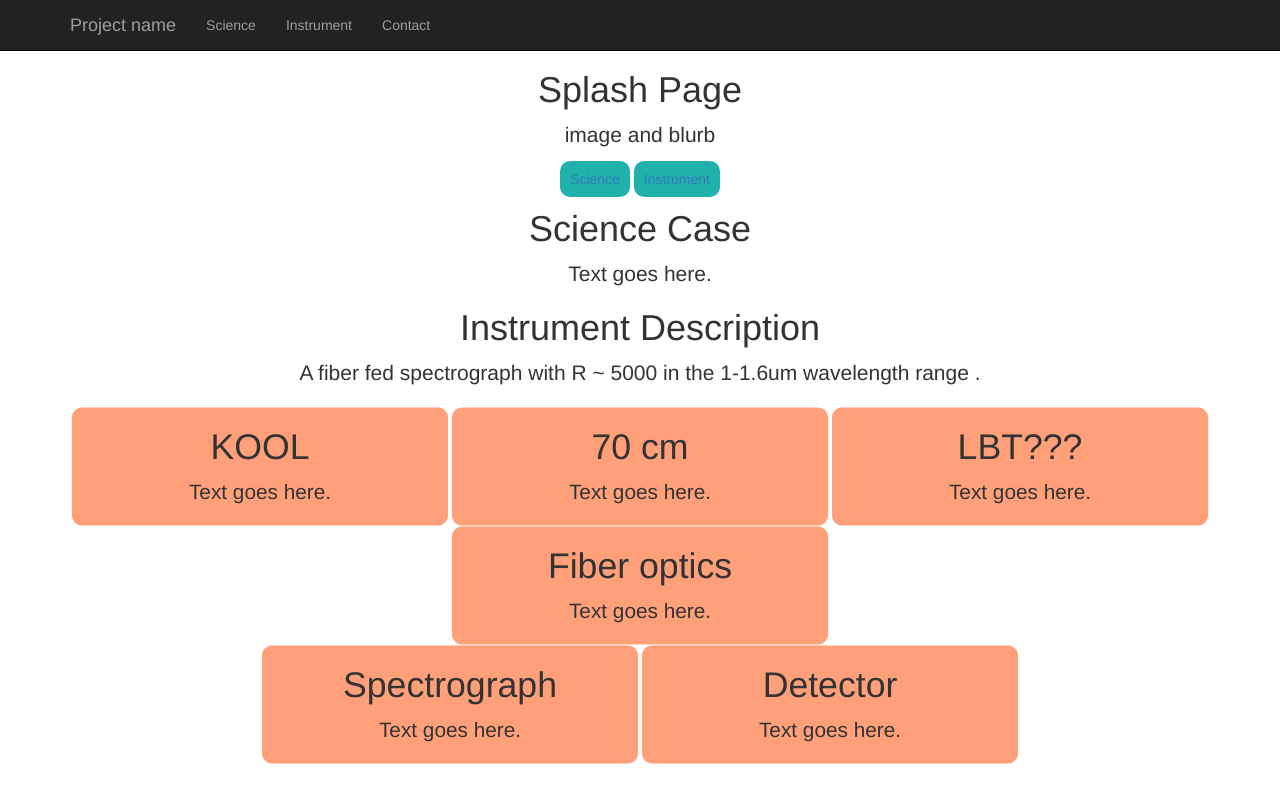
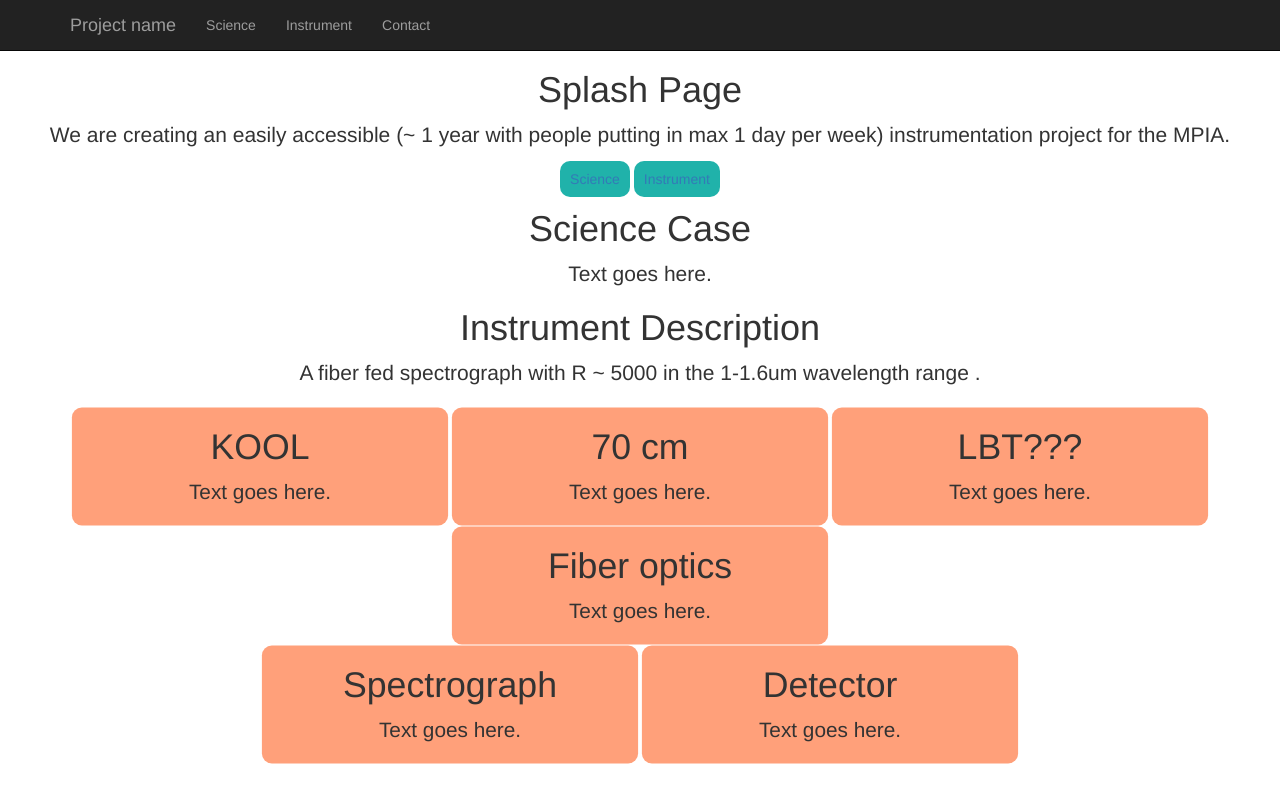
Before and after one commit to Robjharris37/Robjharris37.github.io, a plain HTML site: page index.html in a window 1280 px wide. Drawn offline with Linux system fonts and the light colour scheme.

Commit message:
Update index.html

```diff
--- a/index.html
+++ b/index.html
@@ -63,7 +63,7 @@
 
     <div class="center-block text-center" id="#">
       <h1>Splash Page</h1>
-      <p class="lead">image and blurb</p>
+      <p class="lead">We are creating an easily accessible (~ 1 year with people putting in max 1 day per week) instrumentation project for the MPIA.</p>
       <div class="container-fluid text-center">
         <div class="row">
           <a class="mainLink" href="#science">Science</a>
```
